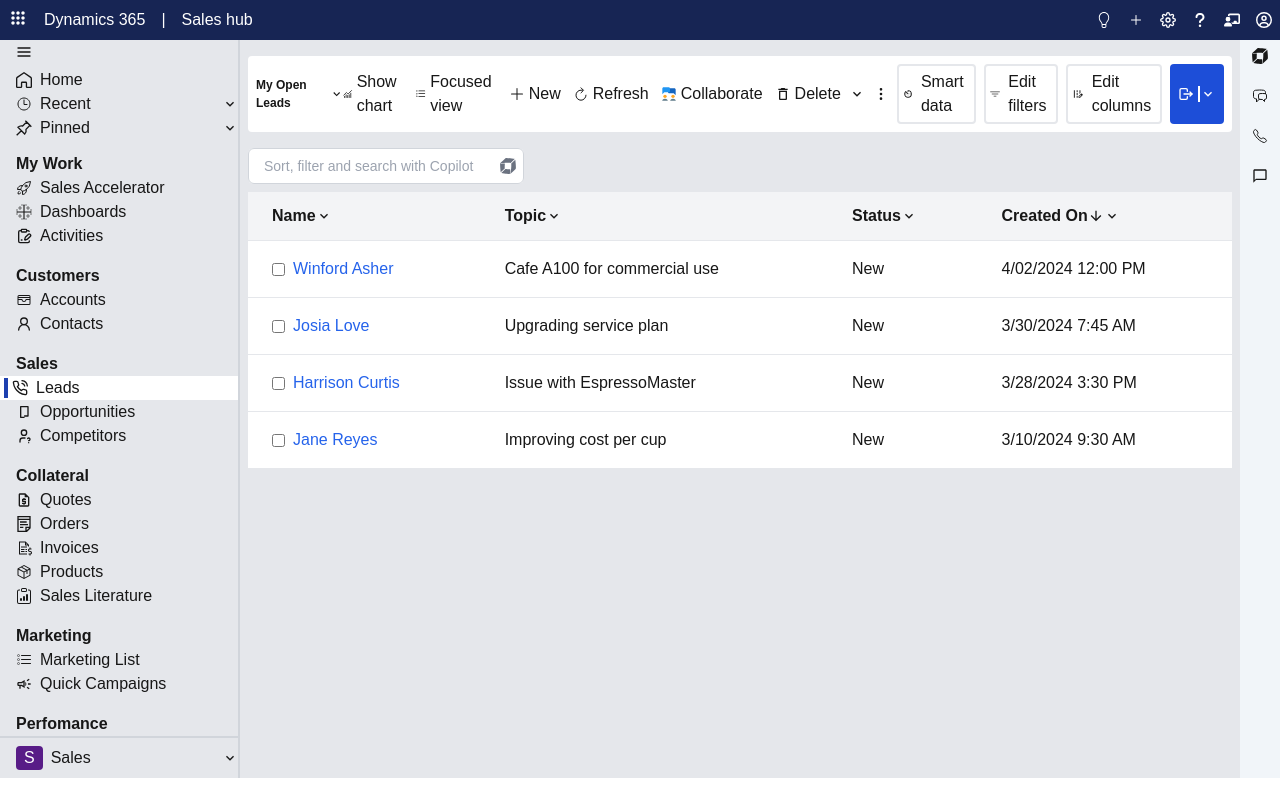
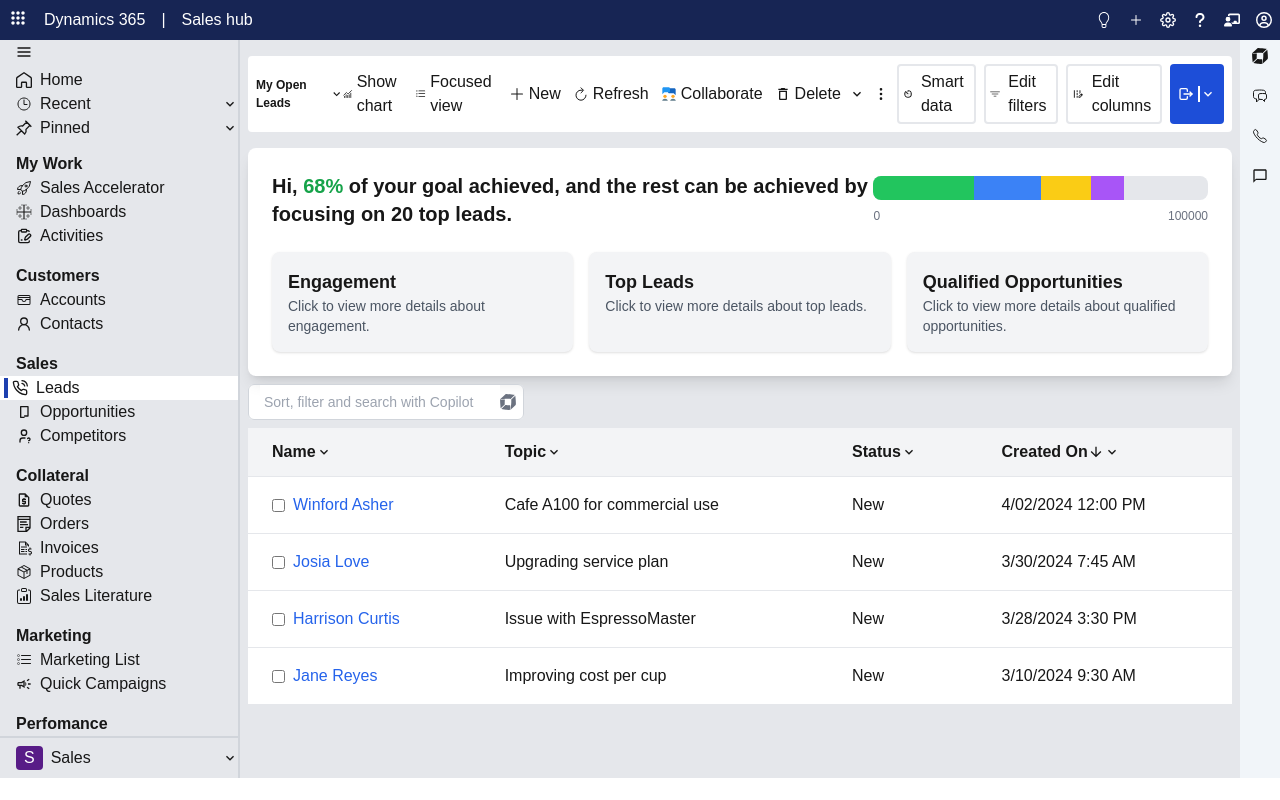
Before and after one commit to Mikeonweb/CRM-Dashboard, a Next.js app: page / in a window 1280 px wide. Built offline with nearby package versions, Linux system fonts and the light colour scheme.

Commit message:
insight panel added

```diff
--- a/src/app/page.js
+++ b/src/app/page.js
@@ -3,6 +3,7 @@
 import React, { useState } from "react";
 import LeadsTable from "../components/LeadsTable";
 import UserModal from "../components/UserModal";
+import InsightPanel from "../components/InsightPanel";
 
 import { CgMenuGridO } from "react-icons/cg";
 import { FiSettings, FiMenu, FiPhoneCall } from "react-icons/fi";
@@ -89,6 +90,18 @@
       createdOn: "3/10/2024 9:30 AM",
     },
   ];
+
+  // insight data
+  const data = {
+    goalPercentage: 68,
+    targetAmount: 100000,
+    amountWon: 30000,
+    amountCommitted: 20000,
+    bestCaseAmount: 15000,
+    qualifiedAmount: 10000,
+    leadsAmount: 5000,
+    topLeads: 20,
+  };
 
   /**
    * Handle User Row Click
@@ -318,18 +331,12 @@
             </div>
           </div>
 
-          {/* search */}
-          {/* <div>
-            <input
-            className="py-2"
-            placeholder="Sort, filter and search with Copilot"
-            ></input>
-          </div> */}
+          {/* insight panel */}
+          <div className="flex items-center justify-center">
+            <InsightPanel data={data} />
+          </div>
 
           <div>
-            {/* <label htmlFor="price" className="block text-sm/6 font-medium text-gray-900">
-              Price
-            </label> */}
             <div className="my-2">
               <div className="flex items-center w-[28%] rounded-md bg-white pl-3 outline outline-1 -outline-offset-1 outline-gray-300 has-[input:focus-within]:outline has-[input:focus-within]:outline-2 has-[input:focus-within]:-outline-offset-2 has-[input:focus-within]:outline-indigo-600">
                 <input
@@ -338,16 +345,6 @@
                   className="block min-w-0 grow py-1.5 pl-1 pr-3 text-base text-gray-900 placeholder:text-gray-400 focus:outline focus:outline-0 sm:text-sm/6"
                 />
                 <div className="grid shrink-0 grid-cols-1 focus-within:relative">
-                  {/* <select
-                    id="currency"
-                    name="currency"
-                    aria-label="Currency"
-                    className="col-start-1 row-start-1 w-full appearance-none rounded-md py-1.5 pl-3 pr-7 text-base text-gray-500 placeholder:text-gray-400 focus:outline focus:outline-2 focus:-outline-offset-2 focus:outline-indigo-600 sm:text-sm/6"
-                  >
-                    <option>USD</option>
-                    <option>CAD</option>
-                    <option>EUR</option>
-                  </select> */}
                   <SiDynatrace
                     aria-hidden="true"
                     className="pointer-events-none col-start-1 row-start-1 mr-2 size-5 self-center justify-self-end text-gray-500 sm:size-4"
--- /dev/null
+++ b/src/components/InsightPanel.jsx
@@ -0,0 +1,123 @@
+"use client";
+
+
+import { useState } from "react";
+
+const InsightPanel = ({ data }) => {
+  const {
+    goalPercentage,
+    targetAmount,
+    amountWon,
+    amountCommitted,
+    bestCaseAmount,
+    qualifiedAmount,
+    leadsAmount,
+    topLeads,
+  } = data;
+
+  const colors = {
+    won: "bg-green-500",
+    committed: "bg-blue-500",
+    bestCase: "bg-yellow-400",
+    qualified: "bg-purple-500",
+    leads: "bg-pink-500",
+  };
+
+  const [selectedCard, setSelectedCard] = useState(null);
+
+  const handleCardClick = (card) => {
+    setSelectedCard(card);
+  };
+
+  return (
+    <div className="p-6 bg-white shadow-lg rounded-lg mx-auto">
+      {/* Message and Target Bar */}
+      <div className="flex flex-col md:flex-row items-center justify-between mb-6">
+        <div className="mb-4 md:mb-0 text-center md:text-left">
+          <h2 className="text-xl font-semibold">
+            Hi, <span className="text-green-600">{goalPercentage}%</span> of
+            your goal achieved, and the rest can be achieved by focusing on{" "}
+            <span className="font-bold">{topLeads} top leads</span>.
+          </h2>
+        </div>
+        <div className="w-full md:w-1/2">
+          <div className="relative h-6 bg-gray-200 rounded-lg overflow-hidden">
+            <div
+              className={`absolute top-0 left-0 h-full ${colors.won}`}
+              style={{ width: `${(amountWon / targetAmount) * 100}%` }}
+              title="Won Amount"
+            ></div>
+            <div
+              className={`absolute top-0 left-0 h-full ${colors.committed}`}
+              style={{
+                width: `${(amountCommitted / targetAmount) * 100}%`,
+                marginLeft: `${(amountWon / targetAmount) * 100}%`,
+              }}
+              title="Committed Amount"
+            ></div>
+            <div
+              className={`absolute top-0 left-0 h-full ${colors.bestCase}`}
+              style={{
+                width: `${(bestCaseAmount / targetAmount) * 100}%`,
+                marginLeft: `${
+                  ((amountWon + amountCommitted) / targetAmount) * 100
+                }%`,
+              }}
+              title="Best Case Amount"
+            ></div>
+            <div
+              className={`absolute top-0 left-0 h-full ${colors.qualified}`}
+              style={{
+                width: `${(qualifiedAmount / targetAmount) * 100}%`,
+                marginLeft: `${
+                  ((amountWon + amountCommitted + bestCaseAmount) /
+                    targetAmount) *
+                  100
+                }%`,
+              }}
+              title="Qualified Amount"
+            ></div>
+          </div>
+          <div className="text-xs text-gray-500 flex justify-between mt-2">
+            <span>0</span>
+            <span>{targetAmount}</span>
+          </div>
+        </div>
+      </div>
+
+      {/* Engagement Cards */}
+      <div className="grid grid-cols-1 md:grid-cols-2 lg:grid-cols-3 gap-4">
+        {["Engagement", "Top Leads", "Qualified Opportunities"].map((card) => (
+          <div
+            key={card}
+            onClick={() => handleCardClick(card)}
+            className="p-4 bg-gray-100 hover:bg-gray-200 cursor-pointer shadow rounded-lg transition"
+          >
+            <h3 className="font-semibold text-lg">{card}</h3>
+            <p className="text-sm text-gray-600">
+              Click to view more details about {card.toLowerCase()}.
+            </p>
+          </div>
+        ))}
+      </div>
+
+      {/* Modal or Detailed View */}
+      {selectedCard && (
+        <div className="fixed inset-0 bg-gray-900 bg-opacity-50 flex items-center justify-center">
+          <div className="bg-white p-6 rounded-lg shadow-lg w-96">
+            <h3 className="text-xl font-semibold mb-4">{selectedCard}</h3>
+            <p className="text-gray-700">Detailed information about {selectedCard}.</p>
+            <button
+              onClick={() => setSelectedCard(null)}
+              className="mt-4 bg-red-500 text-white py-2 px-4 rounded"
+            >
+              Close
+            </button>
+          </div>
+        </div>
+      )}
+    </div>
+  );
+};
+
+export default InsightPanel;
```
